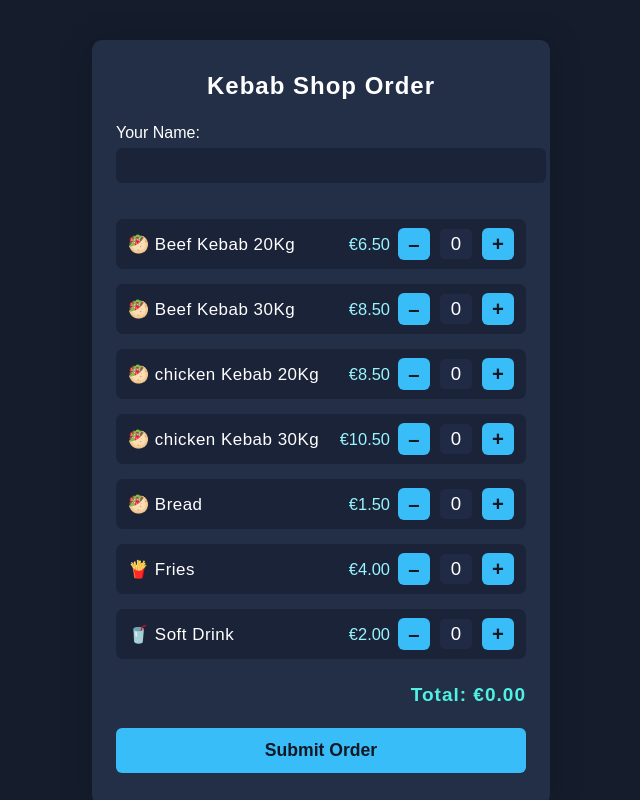
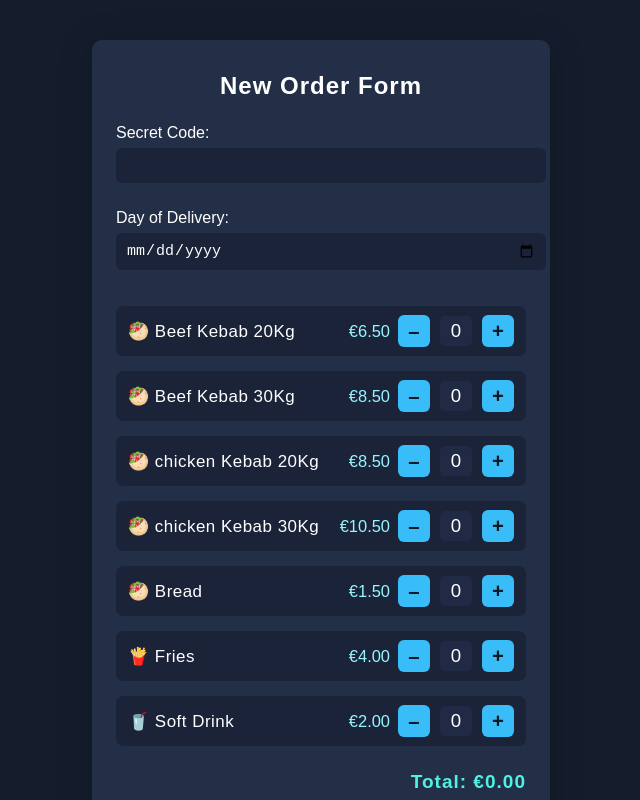
Before and after one commit to aliy4sser/Kebab---Form, a plain HTML site: page index.html in a window 1280 px wide. Shown: the top 800 px of the page, without its empty margins (319-959 px from the left). Drawn offline with Linux system fonts and the light colour scheme.

Commit message:
Update index.html

```diff
--- a/index.html
+++ b/index.html
@@ -26,17 +26,19 @@
   </head>
 <body>
   <form id="orderForm" method="post" action="https://user.boozlimited.com/webhook/myform/">
-      <h2>Kebab Shop Order</h2>
+    <h2>New Order Form</h2>
     <div class="customer-info">
-        <label for="name">Your Name:</label>
-        <input name="name" id="name" required autocomplete="off">
+      <label for="code">Secret Code:</label>
+      <input name="code" id="code" required autocomplete="off">
+      <label for="day">Day of Delivery:</label>
+      <input name="day" id="day" type="date" required>
     </div>
     <div class="menu-list" id="menuList">
-        <!-- Menu rows inserted by JS -->
     </div>
     <div class="total-row" id="totalRow">Total: €0.00</div>
     <button type="submit">Submit Order</button>
   </form>
+
     <div class="footer-powered">
       Powered by BOOZLIMITED
       <img src="https://github.com/aliy4sser/kebab---form/raw/main/logo.png
```
Lines whose indentation alone changed are shown as unchanged.
